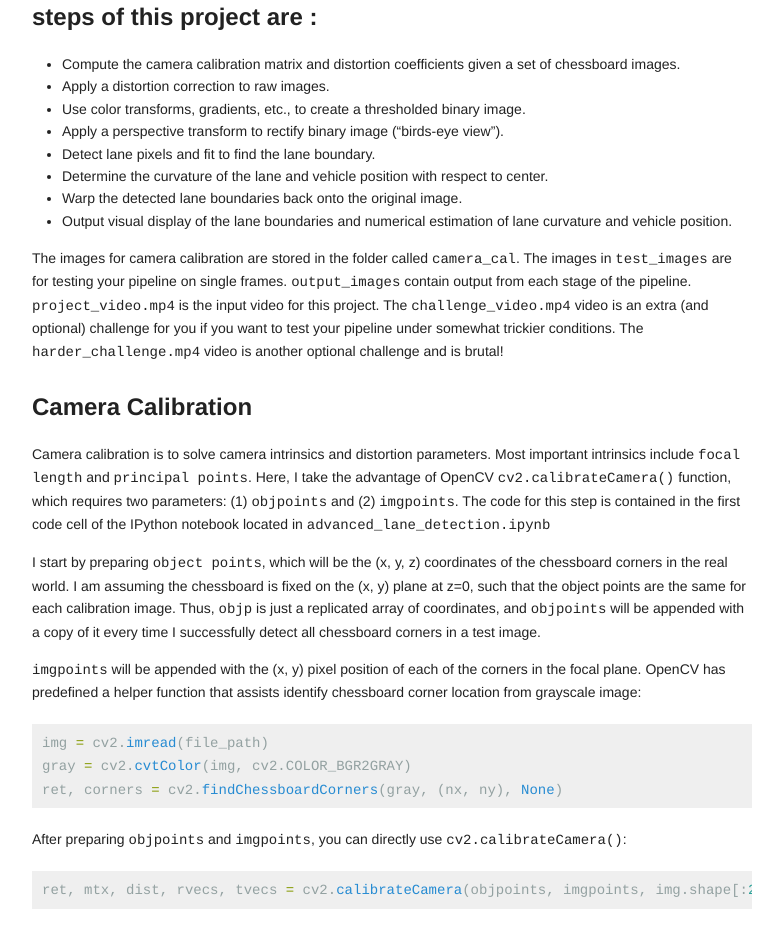
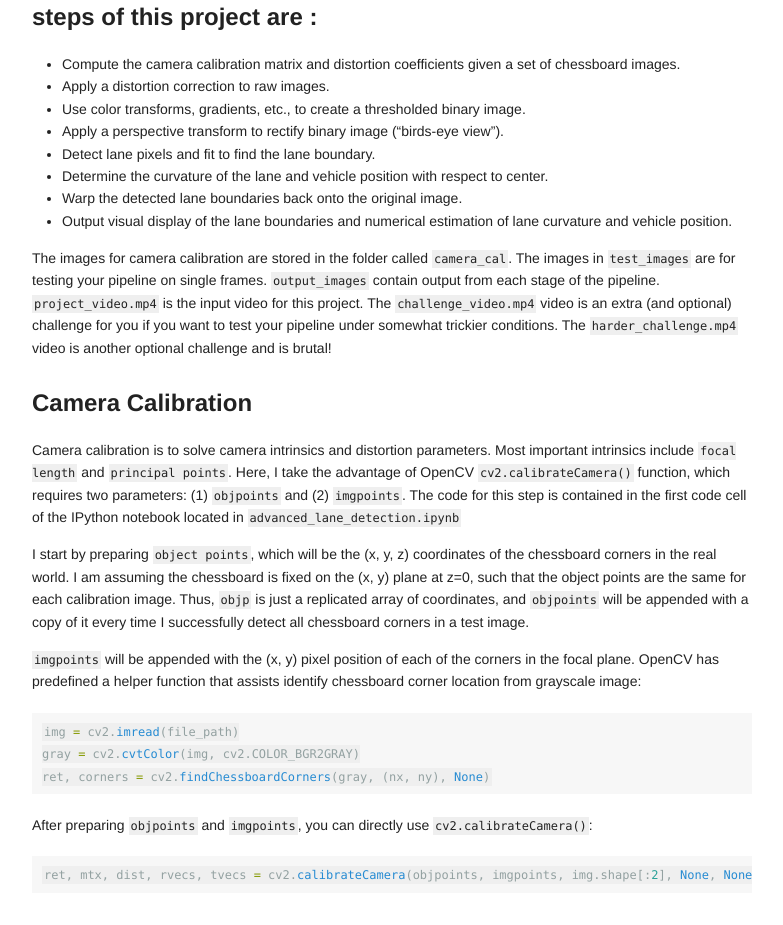
Before and after one commit to jiajuns/jiajun.github.io, a Jekyll site: the page built from _posts/2018-8-24-Advanced-Lane-Detection.md, in a window 1280 px wide. Shown: the part 441-1366 px from the top of the page, without its empty margins (248-1031 px from the left). Built offline with Jekyll 4.4.1, drawn with Linux system fonts in a browser that asks for light colours.

Commit message:
try different format

```diff
--- a/_sass/_highlights.scss
+++ b/_sass/_highlights.scss
@@ -1,21 +1,21 @@
 
 .highlight {
-  background-color: #efefef;
+  background-color: #efefef83;
   padding: 7px 7px 7px 10px;
   margin: 20px 0 20px 0;
   overflow: scroll;
 }
 
+// code {
+//   font-family:'Bitstream Vera Sans Mono','Courier', monospace;
+// }
+
 code {
-  font-family:'Bitstream Vera Sans Mono','Courier', monospace;
+  color: $darkerGray;
+  background-color:#efefef;
+  padding: 2px;
+  font:12px Monaco,Consolas,"Andale  Mono","DejaVu Sans Mono",monospace;
 }
-
-// code {
-//   color: $darkerGray;
-//   background-color:#efefef;
-//   padding: 2px;
-//   font:12px Monaco,Consolas,"Andale  Mono","DejaVu Sans Mono",monospace;
-// }
 
 .highlight .c { color: #586E75 } /* Comment */
 .highlight .err { color: #93A1A1 } /* Error */
```
